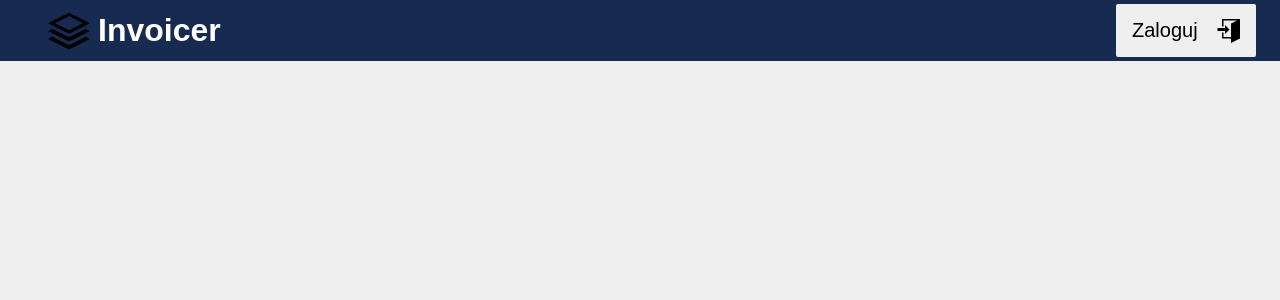
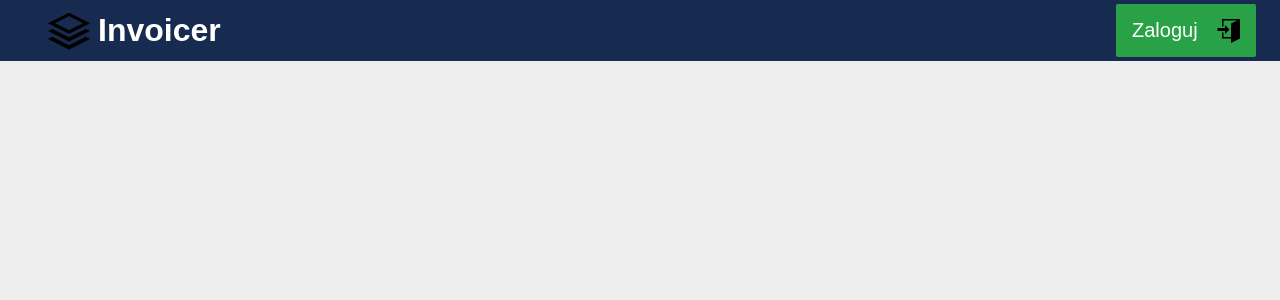
Before and after one commit to monika1127/invoicer, a React (Create React App) app: page / in a window 1280 px wide. Shown: the top 300 px of the page. Built offline with nearby package versions, Linux system fonts and the light colour scheme.

Commit message:
buttons styling fixed

```diff
--- a/src/App.js
+++ b/src/App.js
@@ -11,7 +11,7 @@ import './App.css';
 class App extends Component {
   state = {
     isLogged: false,
-    user: null
+    user: {}
   }
 
   render() {
@@ -21,7 +21,7 @@ class App extends Component {
       .then(json => this.setState({user: json, isLogged: true}))
     }
     const logOut = () => {
-      this.setState({user: '', isLogged: false})
+      this.setState({user: {}, isLogged: false})
     }
 
     return (
--- a/src/components/layout/navbar/Navbar.js
+++ b/src/components/layout/navbar/Navbar.js
@@ -41,7 +41,7 @@ static propTypes = {
                         </li>
                     </ul>
                     :
-                    <Button color='green' size='large' onClick={this.props.logIn}>
+                    <Button color='secondary' size='large' onClick={this.props.logIn}>
                         <div className='login'>
                             <div>Zaloguj</div>
                             <LogIn width={24} height={24} />
```
